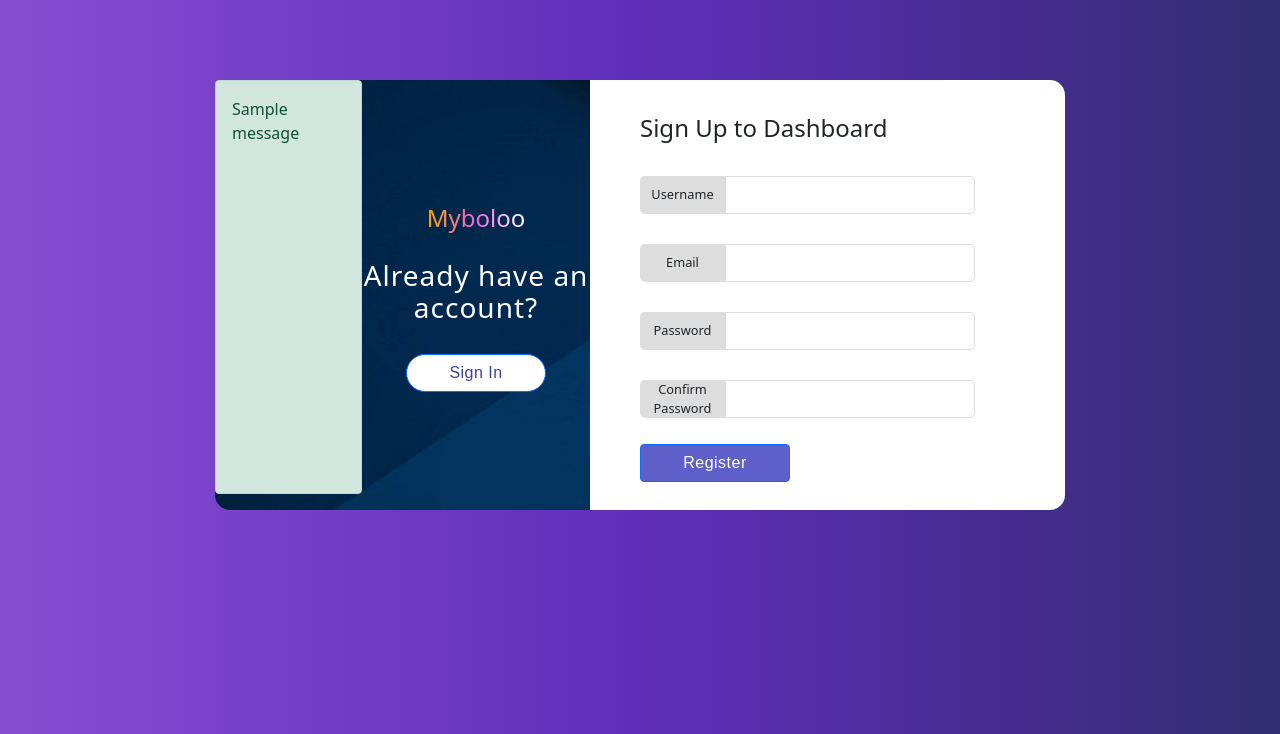
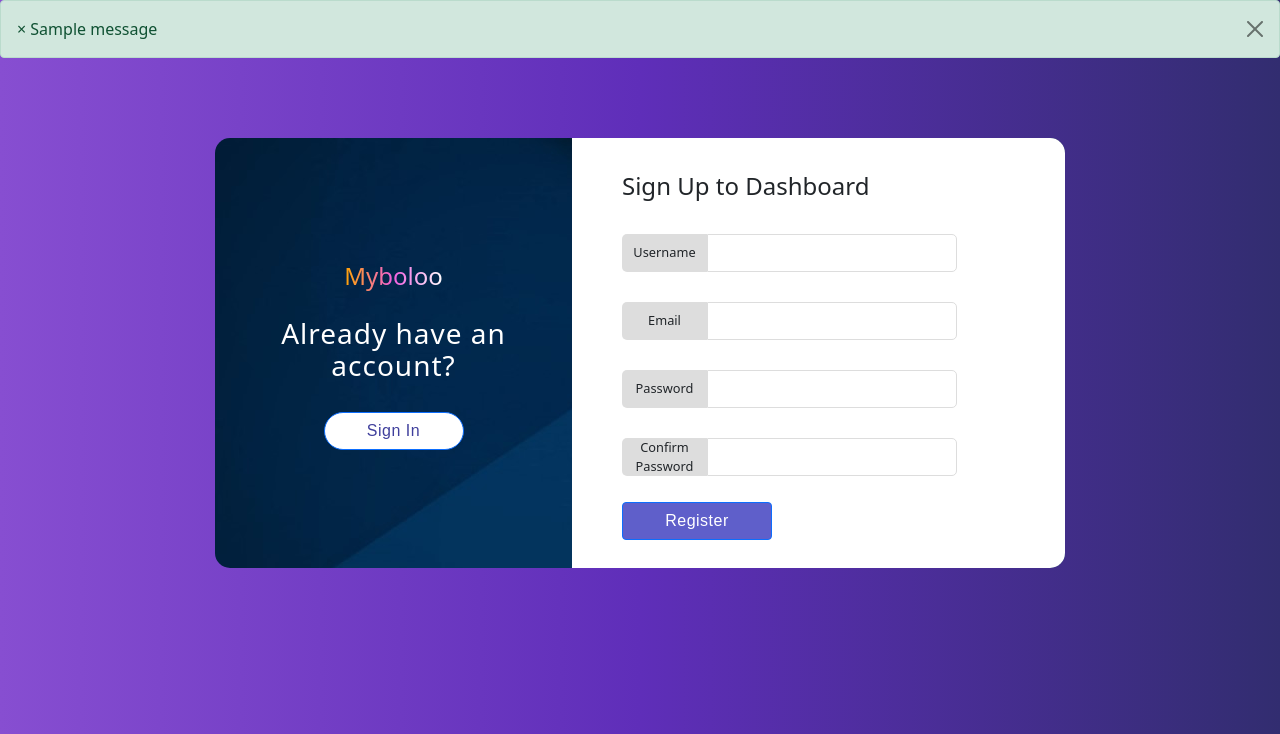
Before and after one commit to ankit11hab/myBolooTeach, a Django app: page /register/ in a window 1280 px wide. Shown: the top 734 px of the page. Run offline with Django 3.2, Linux system fonts and the light colour scheme; tables that the repository leaves empty hold one stand-in row (values such as "Sample post"); one stand-in notice (Sample message) is shown; some libraries are stand-ins or nearby versions.

Commit message:
alerts in login and registrain pages displayed as django messages

```diff
--- a/base/templates/base/base.html
+++ b/base/templates/base/base.html
@@ -12,14 +12,8 @@
     {% endif %}
 </head>
 <body>
+    {% include 'base/messages.html' %}
     <div class = "container">
-        {% if messages %}
-            {% for message in messages %}
-            <div class="alert alert-{{message.tags}}  alert-dismissible fade show" role="alert">
-                {{message}}
-            </div>
-            {% endfor %}
-        {% endif %}
         {% block content %} {% endblock %}
     </div>
 </body>
--- /dev/null
+++ b/base/templates/base/messages.html
@@ -0,0 +1,35 @@
+{% for message in messages %}
+<div class="container-fluid p-0">
+    <div class="alert {{ message.tags }} alert-dismissible" role="alert">
+        <button type="button" class="btn-close" data-bs-dismiss="alert" aria-label="Close"></button>
+        <span aria-hidden="true">×</span>
+        </button>
+        {{ message }}
+    </div>
+</div>
+{% endfor %}
+<!-- Errors in the form -->
+{% if form.non_field_errors %}
+<div class="container-fluid p-0">
+    <div class="alert alert-danger alert-dismissible" role="alert">
+        <button type="button" class="btn-close" data-bs-dismiss="alert" aria-label="Close"></button>
+        </button>
+        {{ form.non_field_errors }}
+    </div>
+</div>
+{% endif %}
+
+{% for field in form %}
+{% if field.errors %}
+{% for error in field.errors %}
+<div class="container-fluid p-0">
+    <div class="alert alert-danger alert-dismissible" role="alert">
+        <button type="button" class="btn-close" data-bs-dismiss="alert" aria-label="Close"></button>
+        </button>
+        {{ error }}
+    </div>
+</div>
+{% endfor %}
+</ul>
+{% endif %}
+{% endfor %}
```
Also changed, not shown: institute/settings.py (+8 -0 lines).
